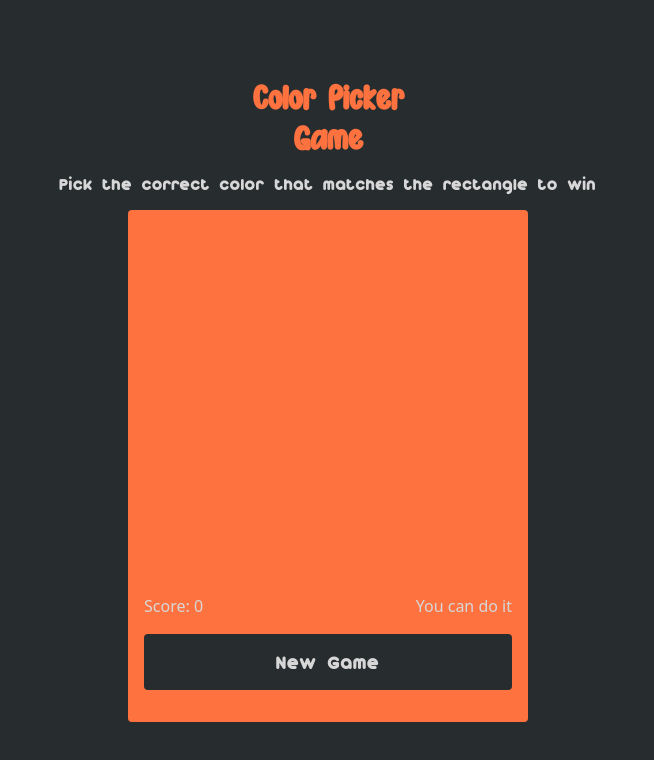
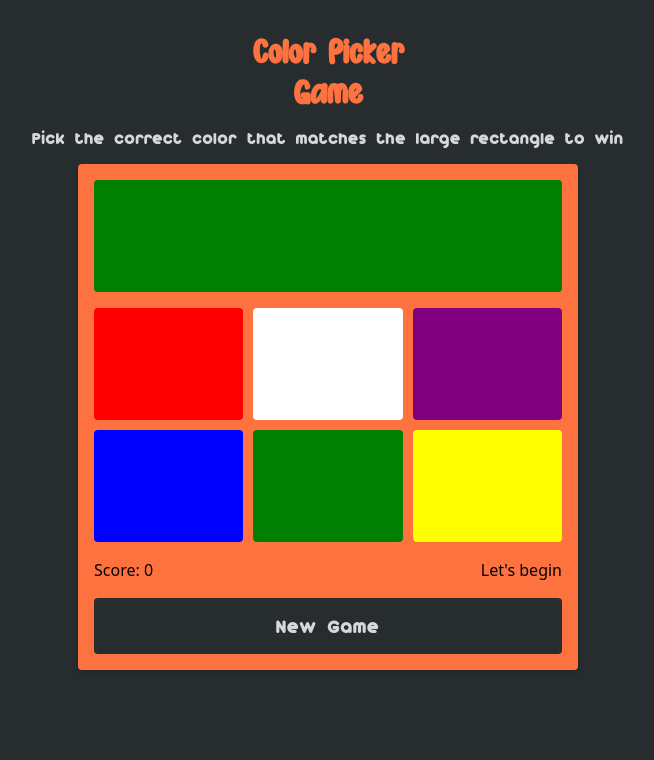
Before and after one commit to chizobaemeghiebo/Color-Picker-Game, a React (Vite) app: page / in a window 1280 px wide. Shown: the top 760 px of the page, without its empty margins (312-966 px from the left). Built offline with nearby package versions, Linux system fonts and the light colour scheme.

Commit message:
Working functionality

```diff
--- a/src/App.jsx
+++ b/src/App.jsx
@@ -1,62 +1,70 @@
-import { useState } from "react";
-import Container from "./components/Container";
+import React from "react";
+import { useState, useEffect } from "react";
 function App() {
-  const [count, setCount] = useState(0);
-  const [winOrLose, setWinOrLose] = useState("You can do it");
+  const colors = ["red", "white", "purple", "blue", "green", "yellow"];
+  const [targetColor, setTargetColor] = useState("red");
+  const [score, setScore] = useState(0);
+  const [status, setStatus] = useState("Let's begin");
 
-  const colors = ["red", "light", "purple", "bluee", "green", "yellow"];
+  const random = Math.floor(Math.random() * colors.length);
 
-  const random = Math.floor(Math.random() * 6);
+  useEffect(() => {
+    resetGame();
+  }, []);
 
   const resetGame = () => {
-    setCount(0);
-    setWinOrLose("Let's gooo");
+    const newTargetColor = colors[random];
+    setTargetColor(newTargetColor);
+    setScore(0);
+    setStatus("Let's begin");
+  };
+
+  const handleGuess = (color) => {
+    if (color === targetColor) {
+      const newTargetColor = colors[random];
+      setTargetColor(newTargetColor);
+      setScore(score + 1);
+      setStatus("Correct!");
+    } else {
+      setStatus("Oops! Try that again");
+    }
   };
 
   return (
     <>
-      <div className="bg-dark py-8  min-h-screen flex flex-col items-center justify-center relative">
+      <div className="bg-dark py-8  min-h-screen flex flex-col items-center overflow-hidden">
         <h1 className="font-heading text-center text-primary text-4xl font-bold">
           Color Picker <br /> Game
         </h1>
-        <p className="my-4 w-[80%] text-sm mx-auto text-light font-lead text-center">
-          Pick the correct color that matches the rectangle to win
+        <p className="my-4 w-[80%] text-sm mx-auto text-white font-lead text-center">
+          Pick the correct color that matches the large rectangle to win
         </p>
-        <Container>
+        <div className="bg-primary p-4 rounded shadow-md w-[90%] max-w-[500px] mx-auto">
           <div
-            // onClick={() => console.log(`${colors[random]}`)}
-            className={`p-14 rounded cursor-pointer bg-${colors[random]}`}
+            className="p-14 rounded cursor-pointer"
+            style={{ backgroundColor: targetColor }}
           ></div>
-          <div className="grid grid-cols-3 gap-4 mt-4">
-            {colors.map((color, id) => (
-              <div
-                key={id}
-                // onClick={handleClick}
-                onClick={() => {
-                  const targetColor = colors[random];
-                  if (targetColor == color) {
-                    setCount(count + 1);
-                    setWinOrLose("Congrats! You Win!");
-                  } else {
-                    setWinOrLose("Try again! You Lose!");
-                  }
-                }}
-                className={`p-14 rounded cursor-pointer bg-${color}`}
-              ></div>
+          <div className="grid grid-cols-3 my-4 items-stretch justify-center gap-2.5">
+            {colors.map((color) => (
+              <button
+                key={color}
+                className="p-10 md:p-14 rounded"
+                onClick={() => handleGuess(color)}
+                style={{ backgroundColor: color }}
+              ></button>
             ))}
           </div>
           <div className="flex items-center justify-between">
-            <p className="text-light">Score: {count}</p>
-            <p className="text-light">{winOrLose}</p>
+            <p className="text-light">Score: {score}</p>
+            <p className="text-light">{status}</p>
           </div>
-
           <button
-            className="my-4 bg-dark text-light py-4 rounded font-lead"
+            className="mt-4 bg-dark text-white w-full py-4 rounded font-lead"
             onClick={resetGame}
           >
             New Game
           </button>
-        </Container>
+        </div>
       </div>
     </>
   );
--- a/src/components/Button.jsx
+++ /dev/null
@@ -1,5 +0,0 @@
-const Button = ({ bg = "bg-dark" }) => {
-  return <div className={`p-14 rounded cursor-pointer ${bg}`}></div>;
-};
-
-export default Button;
--- a/src/components/Container.jsx
+++ /dev/null
@@ -1,9 +0,0 @@
-const Container = ({ children }) => {
-  return (
-    <div className=" bg-primary rounded-sm flex flex-col p-4 mx-auto w-[90%] max-w-[400px]">
-      {children}
-    </div>
-  );
-};
-
-export default Container;
--- a/src/index.css
+++ b/src/index.css
@@ -9,12 +9,12 @@
   --color-yellow: #ffc529;
   --color-primary: #fe7240;
   --color-dark: #272d2f;
-  --color-light: #d7d7d7;
-  --color-bluee: #03045e;
+  --color-white: #d7d7d7;
+  --color-blue: #03045e;
   --color-purple: #9c89b8;
   --color-green: #588157;
   --color-red: #c1121f;
-  --color-blue: #669bbc;
+  /* --color-blue: #669bbc; */
 }
 
 @font-face {
```
